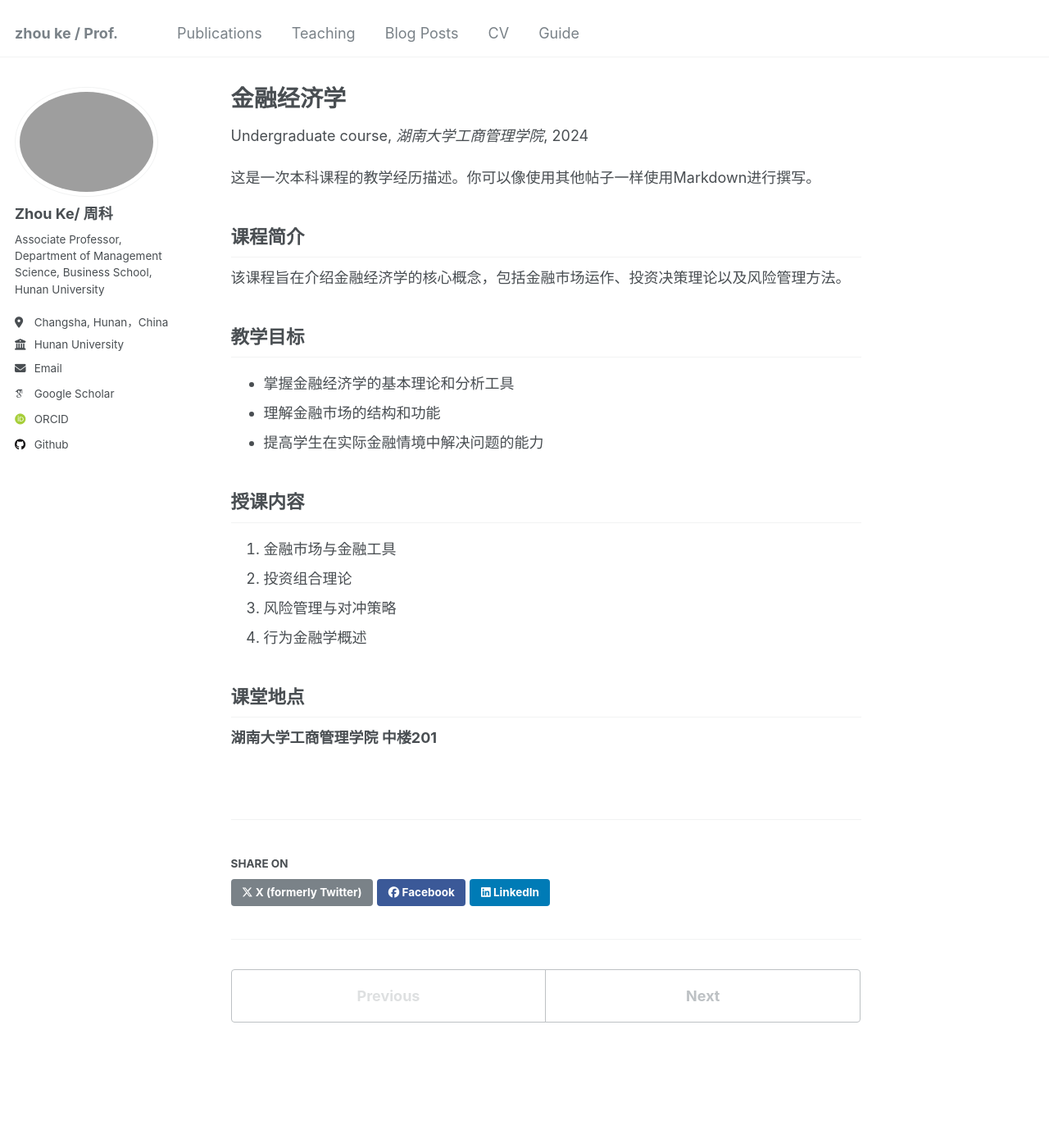
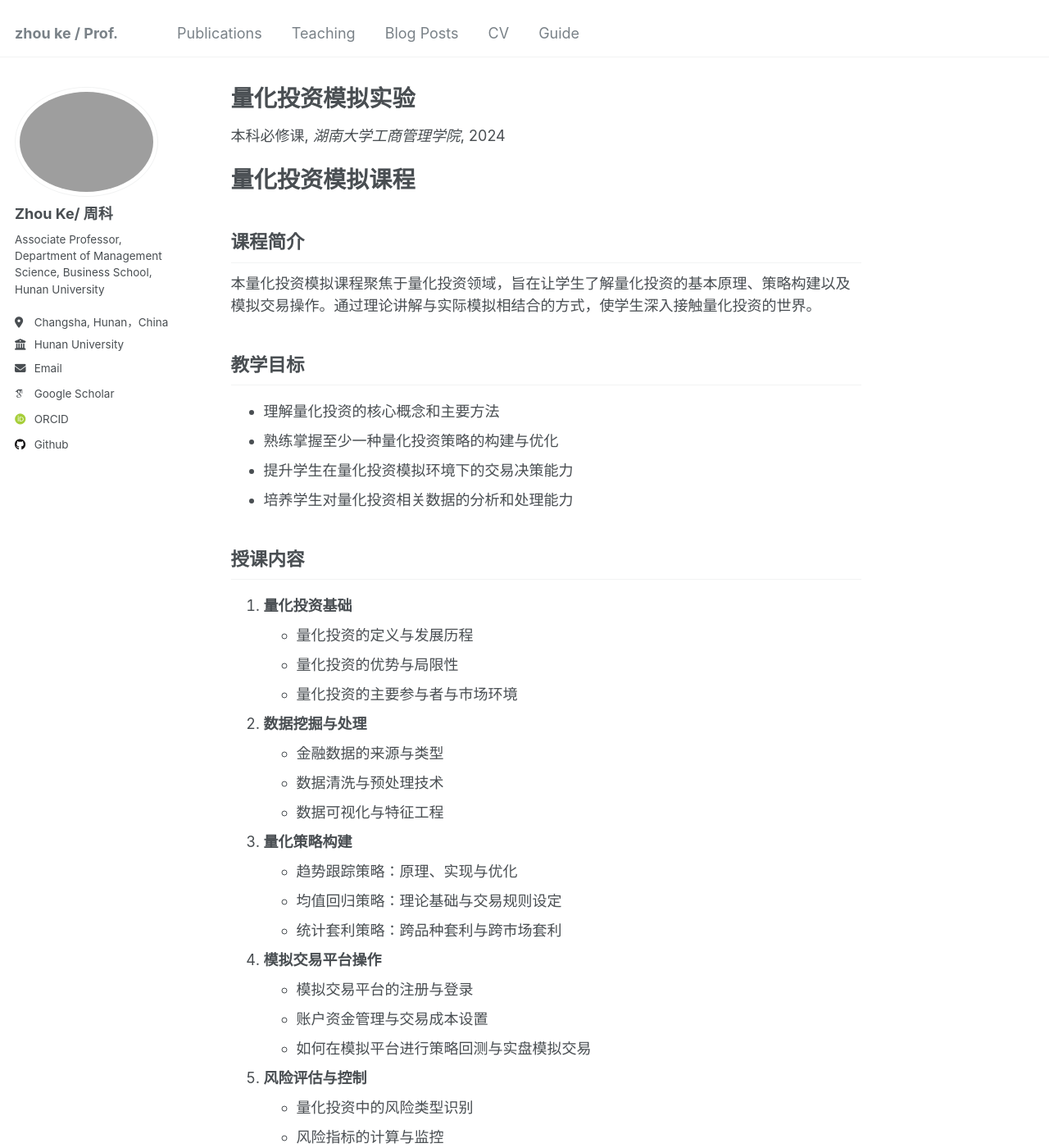
Before and after one commit to hustzhke/hustzhke.github.io, a Jekyll site: the page built from _teaching/2014-spring-teaching-1.md, in a window 1280 px wide and 1400 px high. Shown: the whole window at 82% size. Built offline with Jekyll 4.4.1, drawn with Linux system fonts in a browser that asks for light colours; some web fonts are replaced; some of the changed text lies outside the part shown.

Commit message:
Update 2014-spring-teaching-1.md

```diff
--- a/_teaching/2014-spring-teaching-1.md
+++ b/_teaching/2014-spring-teaching-1.md
@@ -1,31 +1,49 @@
 ---
-title: "金融经济学"
+title: "量化投资模拟实验"
 collection: teaching
-type: "Undergraduate course"
+type: "本科必修课"
 permalink: /teaching/finance-economics
 venue: "湖南大学工商管理学院"
-date: 2024-01-01
+date: 2024-09-01
 location: "中楼201"
 ---
 
-这是一次本科课程的教学经历描述。你可以像使用其他帖子一样使用Markdown进行撰写。
+# 量化投资模拟课程
 
 ## 课程简介
-
-该课程旨在介绍金融经济学的核心概念，包括金融市场运作、投资决策理论以及风险管理方法。
+本量化投资模拟课程聚焦于量化投资领域，旨在让学生了解量化投资的基本原理、策略构建以及模拟交易操作。通过理论讲解与实际模拟相结合的方式，使学生深入接触量化投资的世界。
 
 ## 教学目标
-
-- 掌握金融经济学的基本理论和分析工具
-- 理解金融市场的结构和功能
-- 提高学生在实际金融情境中解决问题的能力
+- 理解量化投资的核心概念和主要方法
+- 熟练掌握至少一种量化投资策略的构建与优化
+- 提升学生在量化投资模拟环境下的交易决策能力
+- 培养学生对量化投资相关数据的分析和处理能力
 
 ## 授课内容
-
-1. 金融市场与金融工具
-2. 投资组合理论
-3. 风险管理与对冲策略
-4. 行为金融学概述
+1. **量化投资基础**
+    - 量化投资的定义与发展历程
+    - 量化投资的优势与局限性
+    - 量化投资的主要参与者与市场环境
+2. **数据挖掘与处理**
+    - 金融数据的来源与类型
+    - 数据清洗与预处理技术
+    - 数据可视化与特征工程
+3. **量化策略构建**
+    - 趋势跟踪策略：原理、实现与优化
+    - 均值回归策略：理论基础与交易规则设定
+    - 统计套利策略：跨品种套利与跨市场套利
+4. **模拟交易平台操作**
+    - 模拟交易平台的注册与登录
+    - 账户资金管理与交易成本设置
+    - 如何在模拟平台进行策略回测与实盘模拟交易
+5. **风险评估与控制**
+    - 量化投资中的风险类型识别
+    - 风险指标的计算与监控
+    - 基于风险控制的投资组合调整方法
+6. **量化投资前沿与发展趋势**
+    - 机器学习在量化投资中的应用前景
+    - 高频交易的发展现状与技术要点
+    - 新兴量化投资策略探索
 
 ## 课堂地点
 
```
